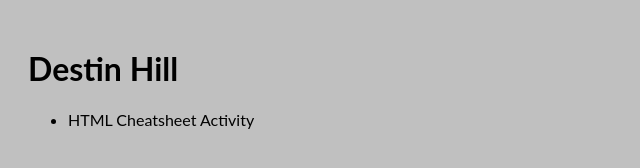
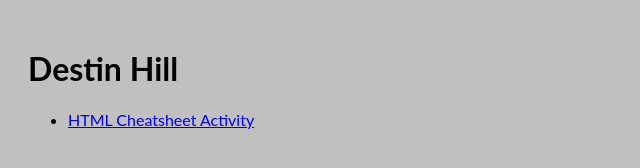
Before and after one commit to Desih20/ITEC-3650, a plain HTML site: page index.html in a window 1280 px wide. Shown: the whole page, without its empty margins (0-640 px from the left). Drawn offline with Linux system fonts and the light colour scheme; files that its build step writes are made by us from their sources.

Commit message:
Updated cheatsheet

```diff
--- a/index.html
+++ b/index.html
@@ -14,7 +14,7 @@
     <h1 id="main-heading">Destin Hill</h1>
 <nav>
     <ul>
-    <li><a href="cheatsheet/index.html"></a>HTML Cheatsheet Activity</li>
+    <li><a href="cheatsheet/index.html">HTML Cheatsheet Activity</a></li>
 </ul>
 </nav>
   </body>
```
